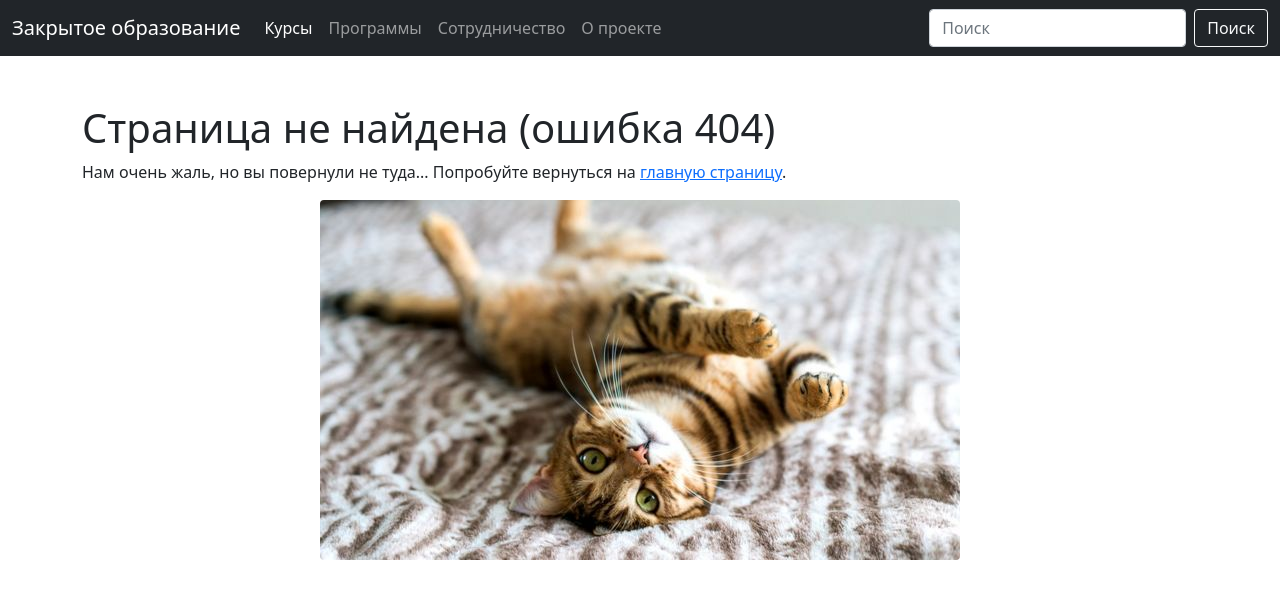
After one commit to BakasaRus/aip-courses, a Flask app: template templates/404.html in a window 1280 px wide. The commit adds this page. Shown: the top 599 px of the page. Run offline with Flask 2, Linux system fonts and the light colour scheme; the template is opened without the code that fills it, so the values that code supplies are empty.

Commit message:
Add separate 404 page

```diff
--- a/app.py
+++ b/app.py
@@ -59,6 +59,11 @@ def get_course(course_id):
     return render_template('course.html', title='Закрытое образование', course=courses[course_id - 1])
 
 
+@app.errorhandler(404)
+def handle_404(error):
+    return render_template('404.html'), 404
+
+
 @app.template_filter('datetime')
 def datetime_format(value, format="%c"):
     return value.strftime(format)
--- /dev/null
+++ b/templates/404.html
@@ -0,0 +1,12 @@
+{% extends 'base.html' %}
+
+{% block content %}
+    <h1>Страница не найдена (ошибка 404)</h1>
+    <p>
+        Нам очень жаль, но вы повернули не туда...
+        Попробуйте вернуться на <a href="{{ url_for('homepage') }}">главную страницу</a>.
+    </p>
+    <div class="text-center">
+        <img class="rounded" src="{{ url_for('static', filename='images/cat.jpg') }}" alt="Pretty cat"/>
+    </div>
+{% endblock %}
--- a/templates/base.html
+++ b/templates/base.html
@@ -45,7 +45,6 @@
     <div class="container">
         {% block content %}
         {% endblock %}
-        <img src="{{ url_for('static', filename='images/cat.jpg') }}" alt="Pretty cat"/>
     </div>
 </main>
 <footer></footer>
```
